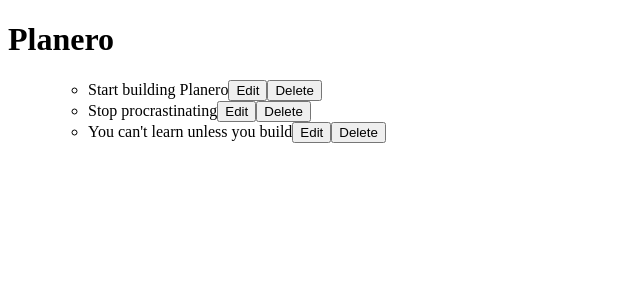
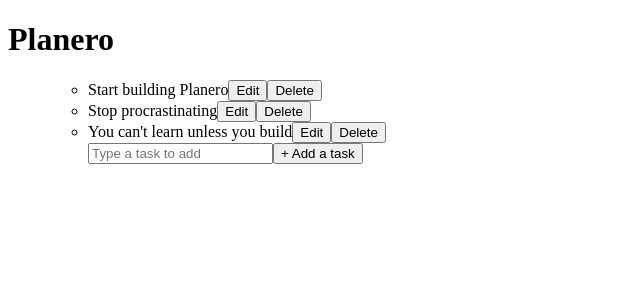
Before and after one commit to raknos13/planero-planner-react, a React (Vite) app: page / in a window 1280 px wide. Shown: the top 300 px of the page, without its empty margins (0-640 px from the left). Built offline with nearby package versions, Linux system fonts and the light colour scheme.

Commit message:
Add functionality to add new tasks in the list
Created an input and submit button that lets you add new tasks, and
using 'uuid' to generate random ids for them.

```diff
--- a/src/components/TodoList.jsx
+++ b/src/components/TodoList.jsx
@@ -1,4 +1,5 @@
 import { useState } from "react";
+import { v4 as uuidv4 } from "uuid";
 import TodoItem from "./TodoItem";
 
 const TODOS = [
@@ -9,16 +10,26 @@ const TODOS = [
 
 export default function TodoList() {
   const [tasks, setTasks] = useState(TODOS);
+  const [newTask, setNewTask] = useState("");
 
   function deleteTask(id) {
     setTasks(tasks.filter((task) => task.id !== id));
   }
+
   function editTask(id, updatedTitle) {
     setTasks(
       tasks.map((task) =>
         task.id === id ? { ...task, title: updatedTitle } : task,
       ),
     );
+  }
+
+  function handleSubmit(e) {
+    e.preventDefault();
+    if (newTask.trim() !== "") {
+      setTasks([...tasks, { id: uuidv4(), title: newTask, completed: false }]);
+      setNewTask("");
+    }
   }
 
   return (
@@ -32,6 +43,15 @@ export default function TodoList() {
           handleEdit={editTask}
         />
       ))}
+      <form onSubmit={handleSubmit}>
+        <input
+          type="text"
+          placeholder="Type a task to add"
+          value={newTask}
+          onChange={(e) => setNewTask(e.target.value)}
+        />
+        <button type="submit">+ Add a task</button>
+      </form>
     </ul>
   );
 }
```
